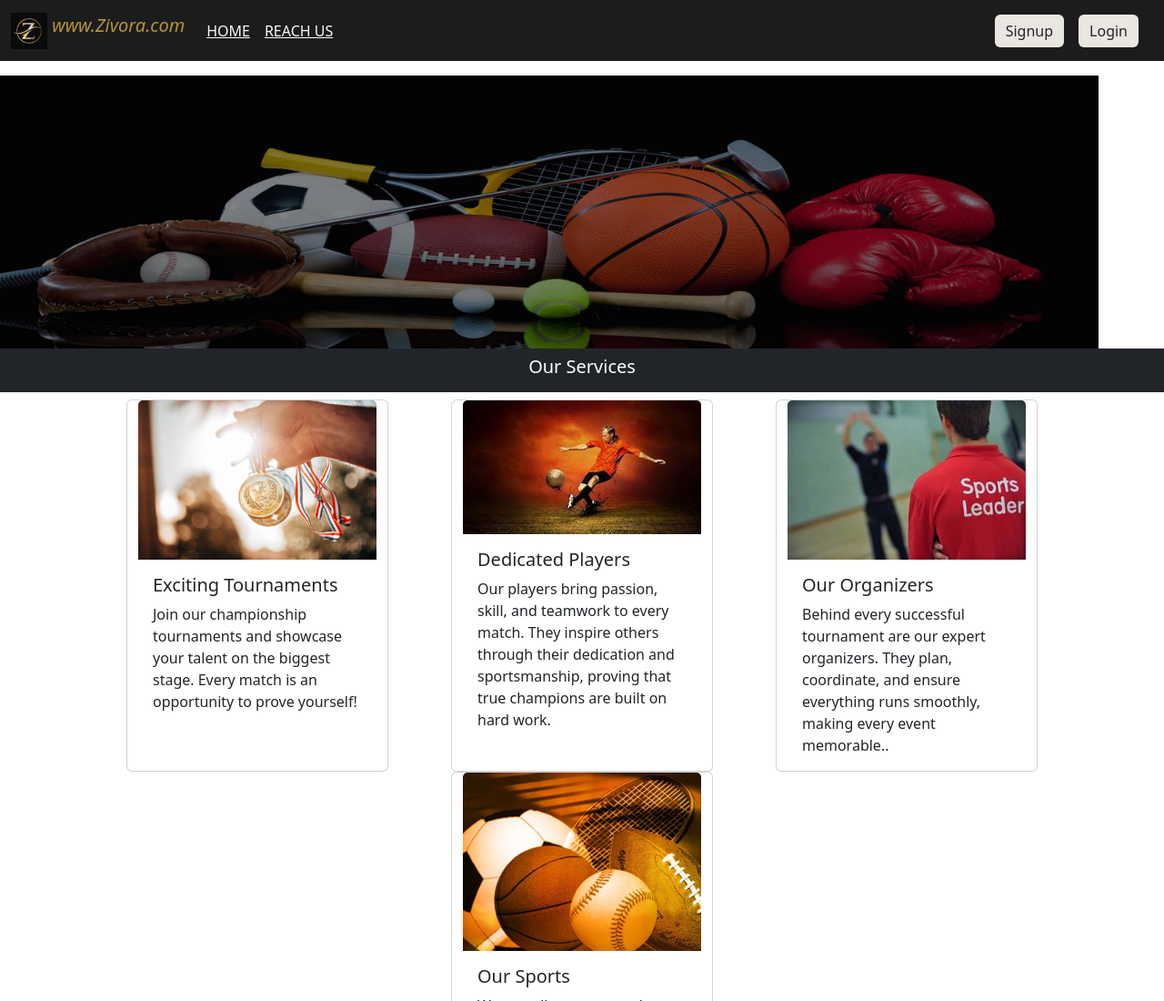
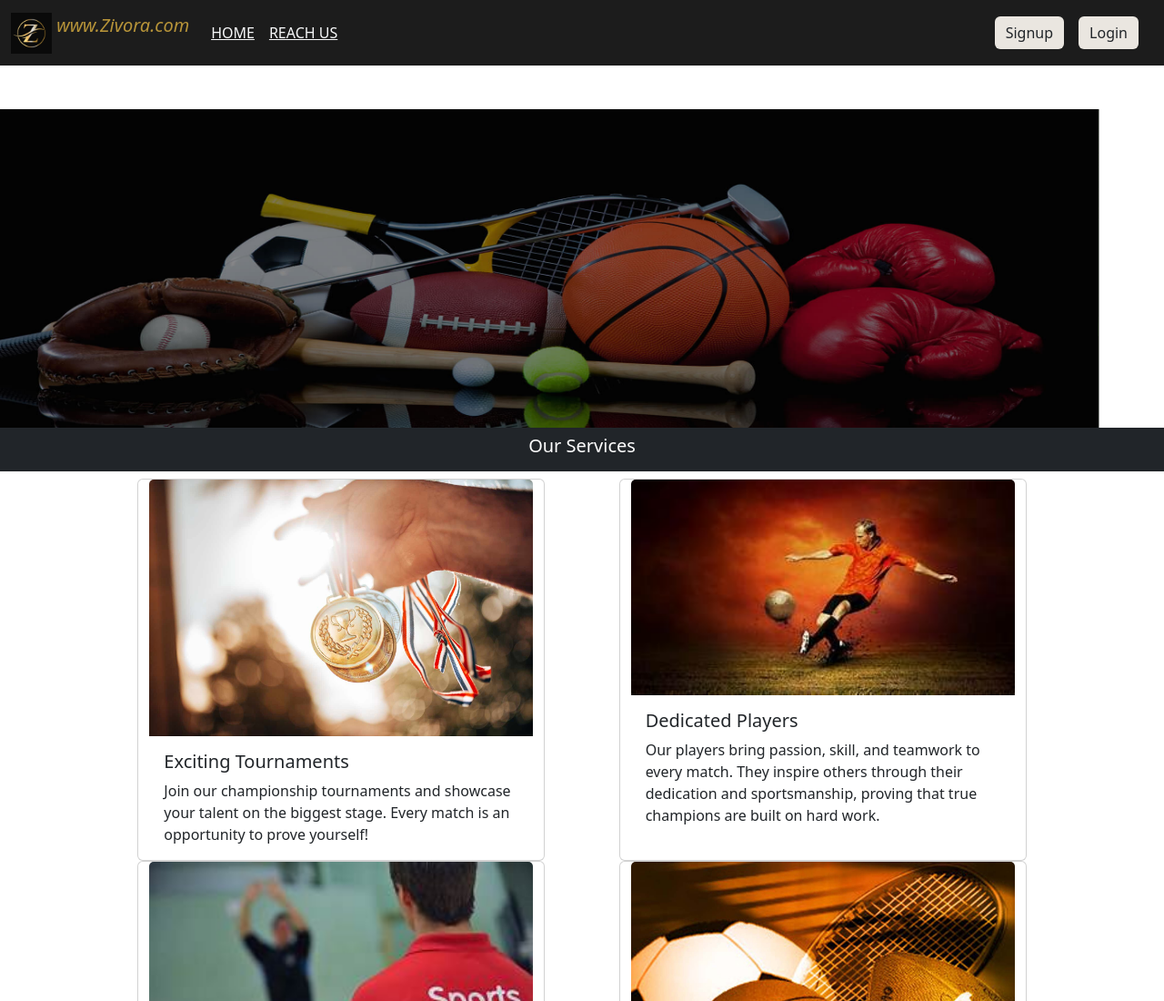
Before and after one commit to Rajnigoyal77/zivora, a website: page public/index.html in a window 1280 px wide. Shown: the top 1100 px of the page at 91% size. Drawn offline with nearby package versions, Linux system fonts and the light colour scheme.

Commit message:
Update index.html

```diff
--- a/public/index.html
+++ b/public/index.html
@@ -269,7 +269,7 @@
    <nav class="navbar navbar-expand-lg bg-light-green">
   <div class="container-fluid">
      <a class="navbar-brand " href="#" style="font-style: italic  ;color: rgb(183, 148, 57);">
-                <img src="pics/zlogo.jpg" alt="Logo" width="40" height="40" class="d-inline-block align-text-top">
+                <img src="pics/zlogo.jpg" alt="Logo" width="45" height="45" class="d-inline-block align-text-top">
                 www.Zivora.com
             </a>
     <!-- <a class="navbar-brand text-light" href="#">Navbar</a> -->
@@ -333,18 +333,18 @@
         </div>
     </nav> -->
     <center>
-       <div class="container mt-3"></div>
+       <div class="container mt-5"></div>
         <div id="carouselExampleSlidesOnly" class="carousel slide" data-bs-ride="carousel">
             <div class="carousel-inner">
 
                 <div class="carousel-item active">
-                    <img src="pics/ban.jpg" class="d-block w-100" alt="..." height="300px;">
+                    <img src="pics/ban.jpg" class="d-block w-100" alt="..." height="350px;">
                 </div>
                  <div class="carousel-item active">
-                    <img src="pics/banner2.jpg" class="d-block w-100" alt="..." height="300px;">
+                    <img src="pics/banner2.jpg" class="d-block w-100" alt="..." height="350px;">
                 </div>
                 <div class="carousel-item">
-                    <img src="pics/banner.jpg" class="d-block w-100" alt="..." height="300px;">
+                    <img src="pics/banner.jpg" class="d-block w-100" alt="..." height="350px;">
                 </div>
 
             </div>
@@ -359,7 +359,7 @@
     </div>
     <div class="container mt-2">
         <div class="row" style="justify-content: space-evenly;">
-                    <div class="card" style="width: 18rem; ">
+                    <div class="card" style="width: 28rem; ">
   <img src="pics/medals.jpg" class="card-img-top" alt="...">
   <div class="card-body">
     <h5 class="card-title">Exciting Tournaments</h5>
@@ -367,7 +367,7 @@
 
   </div>
                    </div>
-           <div class="card" style="width: 18rem;">
+           <div class="card" style="width: 28rem;">
   <img src="pics/tournamentsweb.jpg" class="card-img-top" alt="...">
   <div class="card-body">
     <h5 class="card-title">Dedicated Players</h5>
@@ -376,7 +376,7 @@
   </div>
 </div>
 
-<div class="card" style="width: 18rem;">
+<div class="card" style="width: 28rem;">
   <img src="pics/organizer.jpg" class="card-img-top" alt="...">
   <div class="card-body">
     <h5 class="card-title">Our Organizers</h5>
@@ -385,7 +385,7 @@
   </div>
 </div>
 
-<div class="card" style="width: 18rem;">
+<div class="card" style="width: 28rem;">
   <img src="pics/gameweb2.jpg" class="card-img-top" alt="...">
   <div class="card-body">
     <h5 class="card-title">Our Sports</h5>
```
